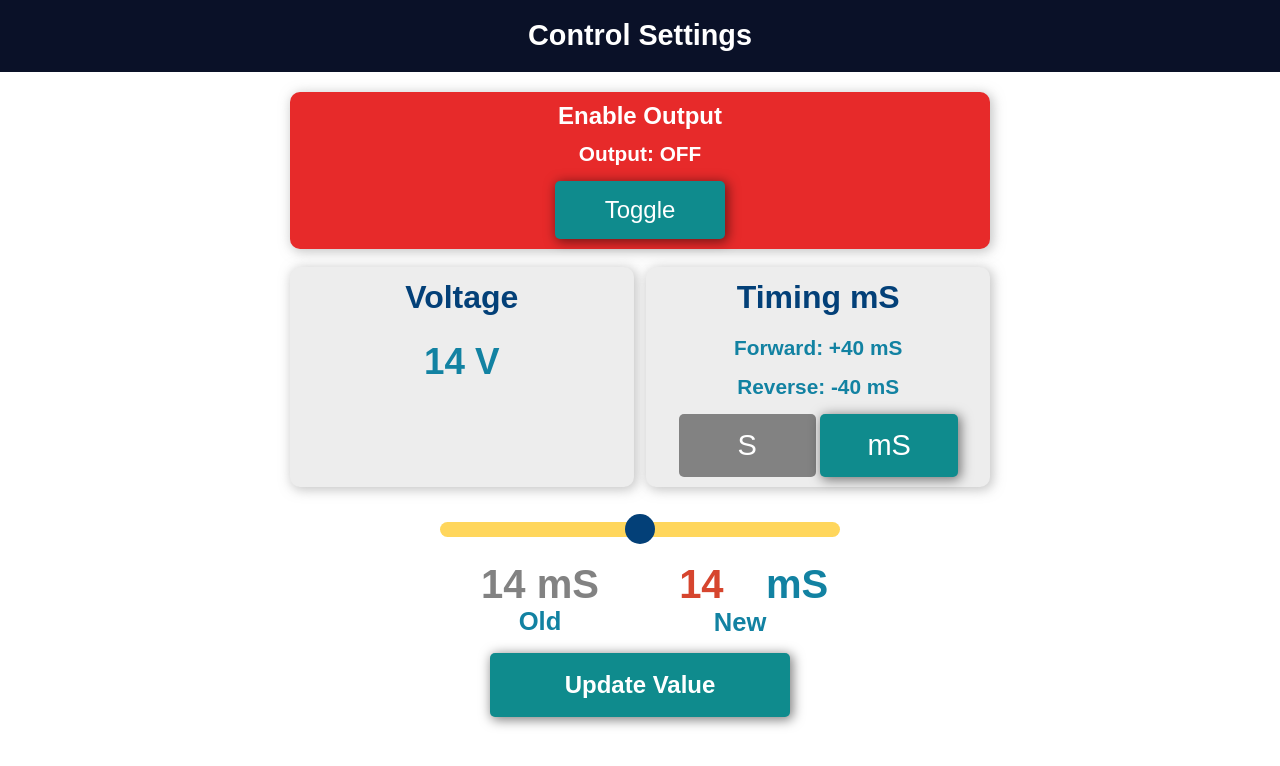
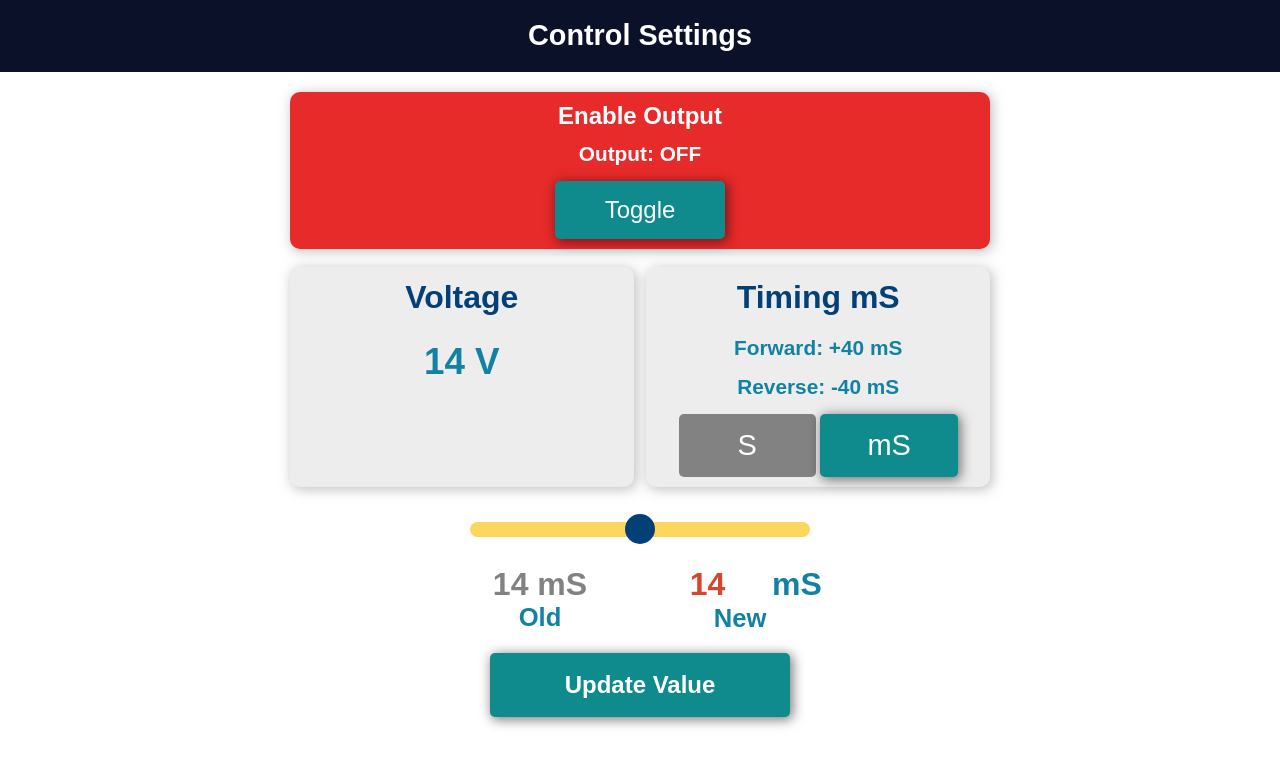
Before and after one commit to DrKropp/InternalElectroOxidizerFunctionTesting, a plain HTML site: page data/index.html in a window 1280 px wide. Drawn offline with Linux system fonts and the light colour scheme.

Commit message:
fixed style issues

```diff
--- a/data/style.css
+++ b/data/style.css
@@ -70,7 +70,7 @@ html {
     appearance: none;
     margin: 0 auto;
     width: 100%;
-    min-width: 400px;
+    min-width: 340px;
     height: 15px;
     border-radius: 10px;
     background: #FFD65C;
@@ -146,7 +146,7 @@ html {
     margin: 10px auto;
    }
    .updated-value{
-    font-size: 2.5rem;
+    font-size: 2rem;
     color: #1282A2;
     font-weight: bold;
     margin-bottom:0px;
@@ -169,7 +169,7 @@ html {
     }
     .tile #new {
       color: rgb(214, 69, 46);
-      font-size: 2.5rem;
+      font-size: 2rem;
       font-weight: bold;
       width: 110px;
     }
```
